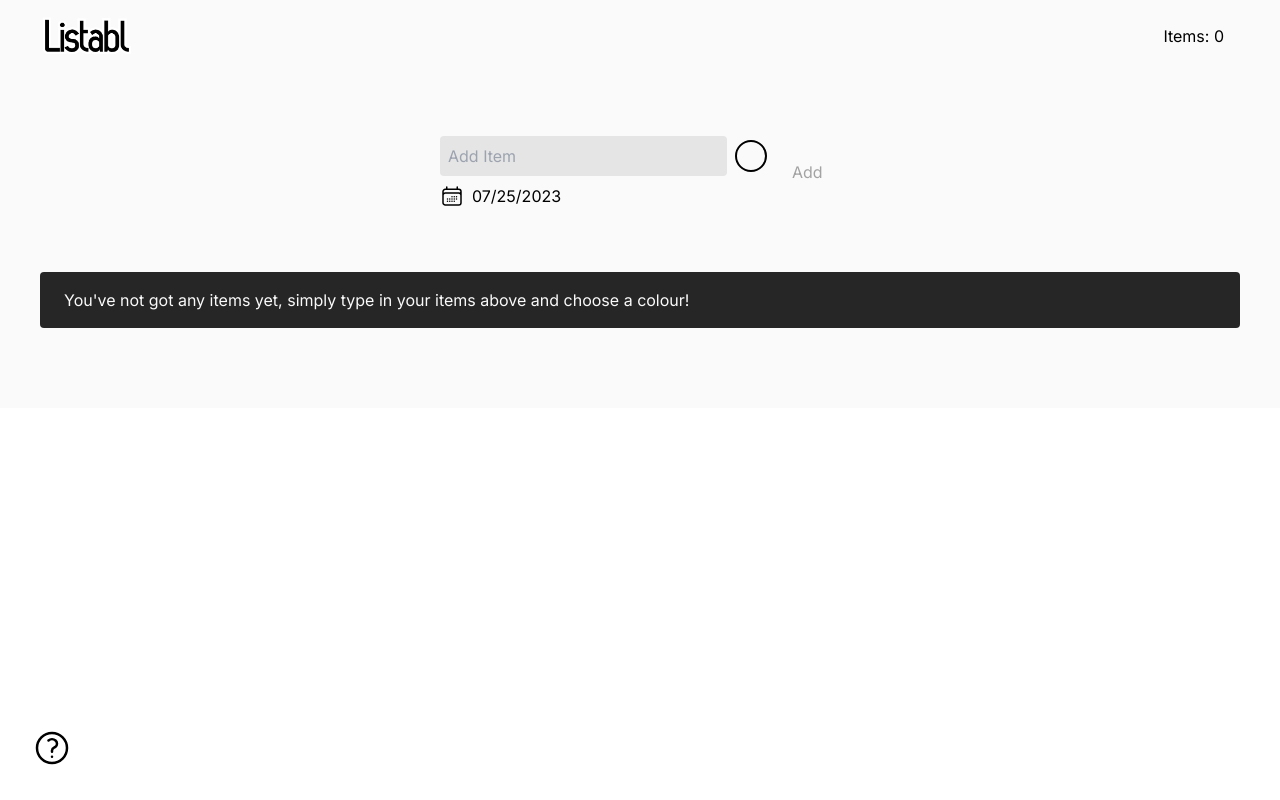
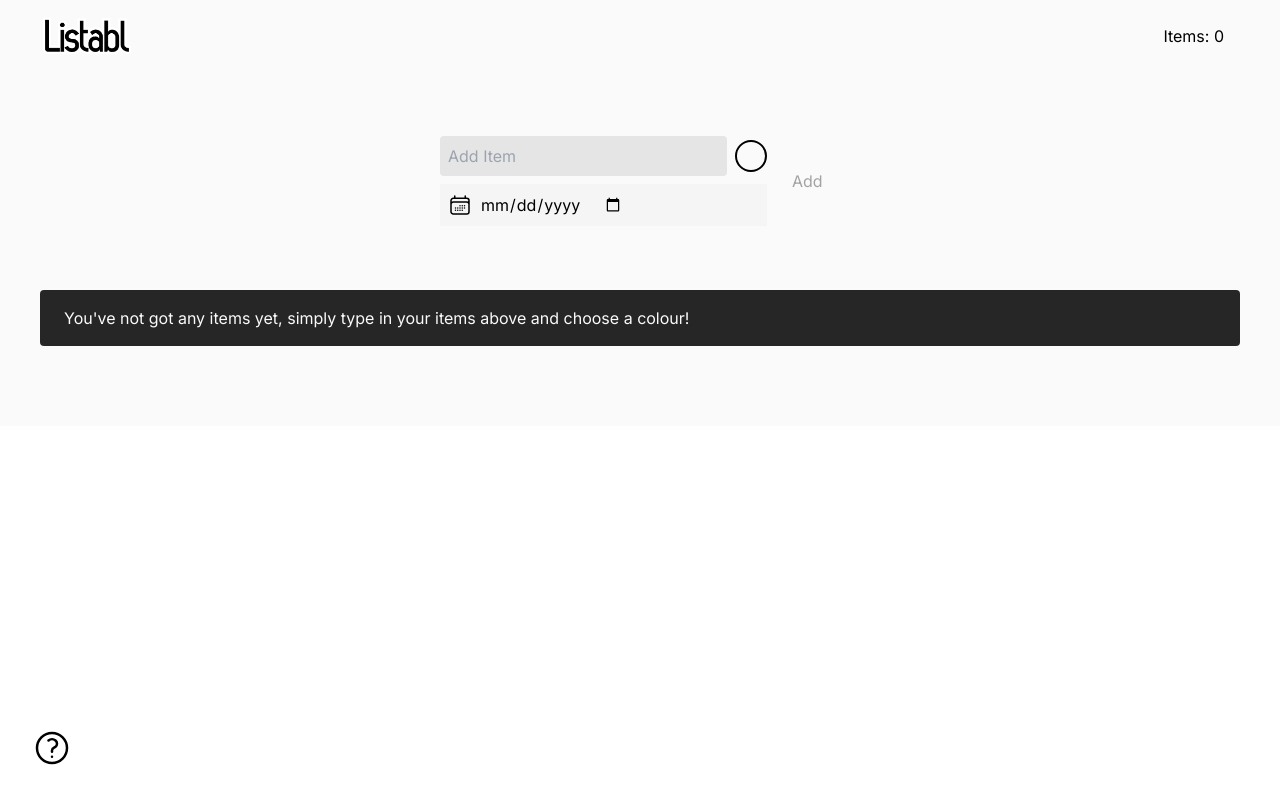
Before and after one commit to mwebh/listabl, a Next.js app: page / in a window 1280 px wide. Built offline with nearby package versions, Linux system fonts and the light colour scheme.

Commit message:
Fixed date picker

```diff
--- a/src/app/Components/IncrementButton.js
+++ b/src/app/Components/IncrementButton.js
@@ -1,7 +1,4 @@
 import React from 'react'
-import DatePicker from 'react-datepicker'
-
-import "react-datepicker/dist/react-datepicker.css";
 
 export default function IncrementButton({inputValue, setInputValue, addList, color, setColor, dueDate, setDueDate}) {
   return (
@@ -26,15 +23,12 @@ export default function IncrementButton({inputValue, setInputValue, addList, col
               </div>
             </div>
             <label
-              className=' w-full flex gap-2 items-center'
+              className=' w-full flex gap-2 items-center bg-neutral-100 p-2 h-max'
             >
               <svg xmlns="http://www.w3.org/2000/svg" fill="none" viewBox="0 0 24 24" strokeWidth={1.5} stroke="currentColor" className="w-6 h-6">
                 <path strokeLinecap="round" strokeLinejoin="round" d="M6.75 3v2.25M17.25 3v2.25M3 18.75V7.5a2.25 2.25 0 012.25-2.25h13.5A2.25 2.25 0 0121 7.5v11.25m-18 0A2.25 2.25 0 005.25 21h13.5A2.25 2.25 0 0021 18.75m-18 0v-7.5A2.25 2.25 0 015.25 9h13.5A2.25 2.25 0 0121 11.25v7.5m-9-6h.008v.008H12v-.008zM12 15h.008v.008H12V15zm0 2.25h.008v.008H12v-.008zM9.75 15h.008v.008H9.75V15zm0 2.25h.008v.008H9.75v-.008zM7.5 15h.008v.008H7.5V15zm0 2.25h.008v.008H7.5v-.008zm6.75-4.5h.008v.008h-.008v-.008zm0 2.25h.008v.008h-.008V15zm0 2.25h.008v.008h-.008v-.008zm2.25-4.5h.008v.008H16.5v-.008zm0 2.25h.008v.008H16.5V15z" />
               </svg>
-
-              <div className=' max-w-full overflow-hidden max-h-6 flex items-center'>
-                <DatePicker selected={dueDate} onChange={(date) => setDueDate(date)} className=' bg-transparent' />
-              </div>
+              <input type="date" value={dueDate} onChange={(e) => setDueDate(e.target.value)} className=' bg-transparent' />
             </label>
           </div>
           <button
```
